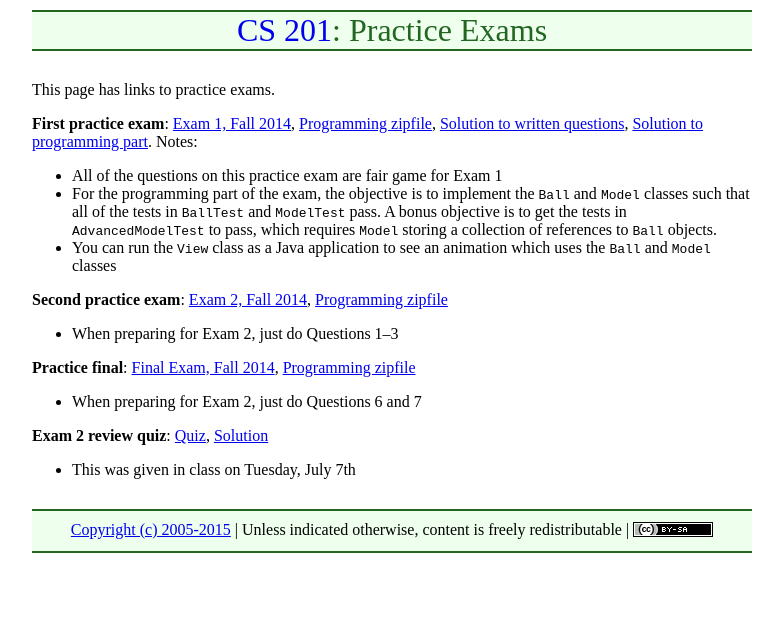
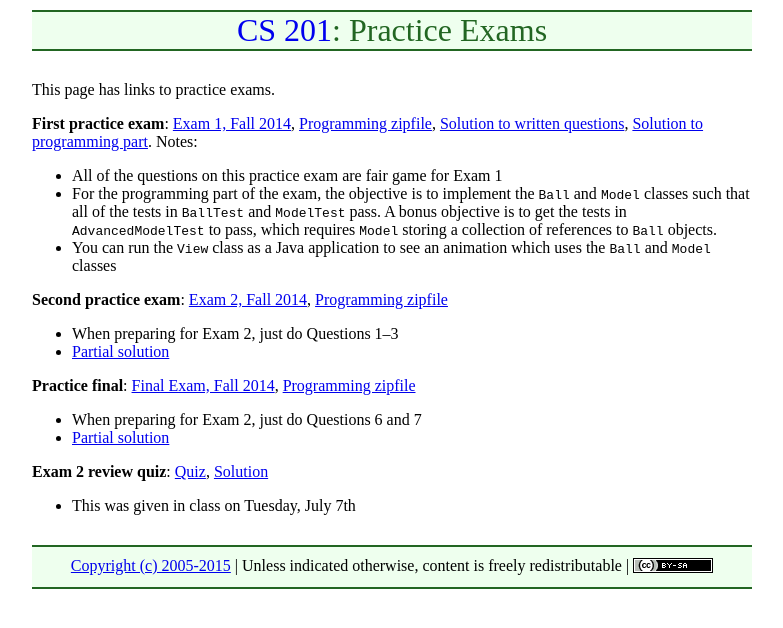
Before and after one commit to ycpcs/cs201-summer2015, a Jekyll site: the page built from practice/index.md, in a window 1280 px wide. Shown: the top 628 px of the page, without its empty margins (248-1031 px from the left). Built offline with Jekyll 4.4.1, drawn with Linux system fonts in a browser that asks for light colours; Markdown is read by kramdown in place of the engine named in the settings.

Commit message:
partial solutions for ex2 and final

```diff
--- a/practice/index.md
+++ b/practice/index.md
@@ -14,10 +14,12 @@ This page has links to practice exams.
 **Second practice exam**: [Exam 2, Fall 2014](cs201-fall2014-exam2.pdf), [Programming zipfile](CS201_Exam02.zip)
 
 * When preparing for Exam 2, just do Questions 1&ndash;3
+* [Partial solution](cs201-fall2014-exam2.pdf)
 
 **Practice final**: [Final Exam, Fall 2014](cs201-fall2014-final.pdf), [Programming zipfile](CS201_Final.zip)
 
 * When preparing for Exam 2, just do Questions 6 and 7
+* [Partial solution](cs201-fall2014-final-partial-solution.pdf)
 
 **Exam 2 review quiz**: [Quiz](exam02_review.pdf), [Solution](exam02_review_solution.pdf)
 
```
Also changed, not shown: 2 other files.
